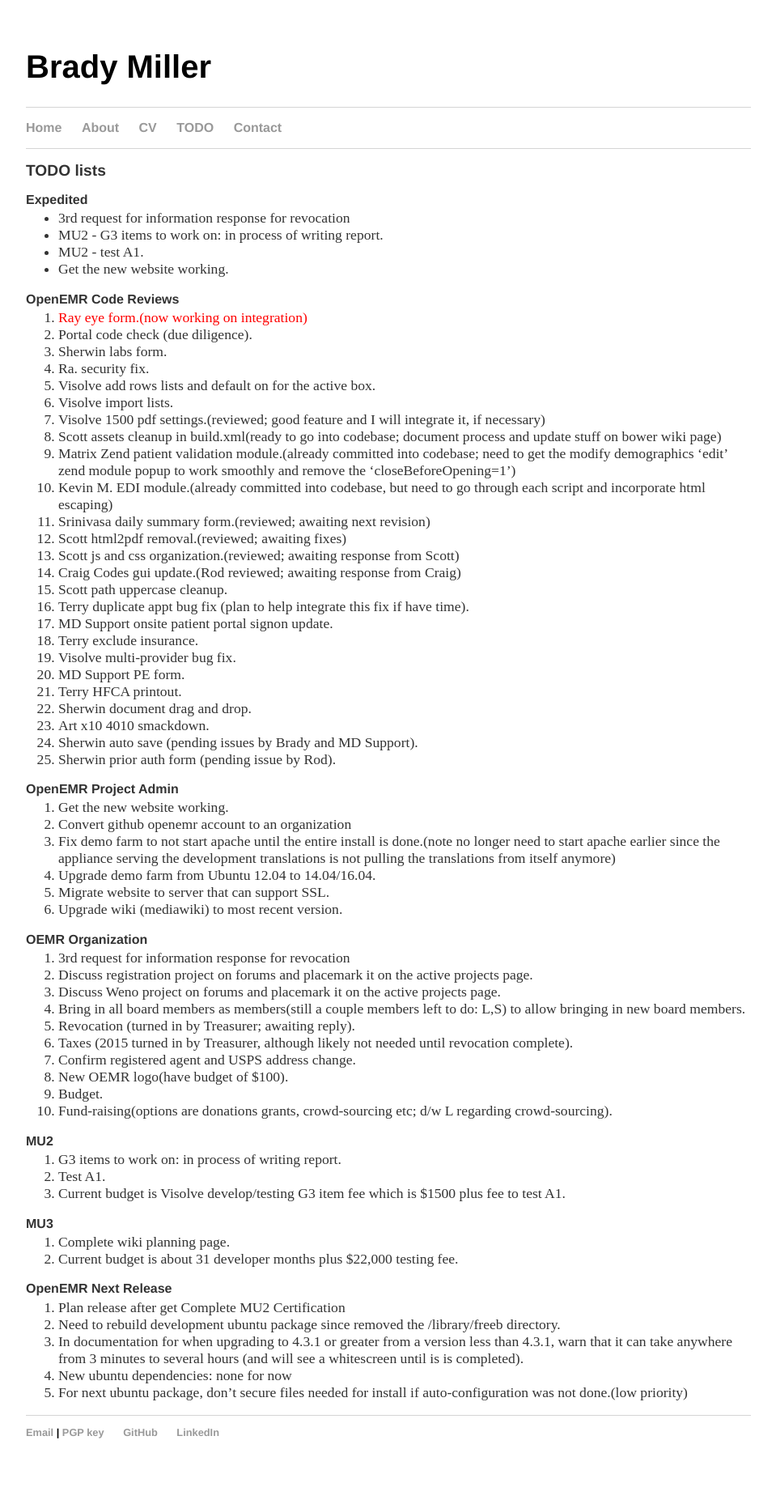
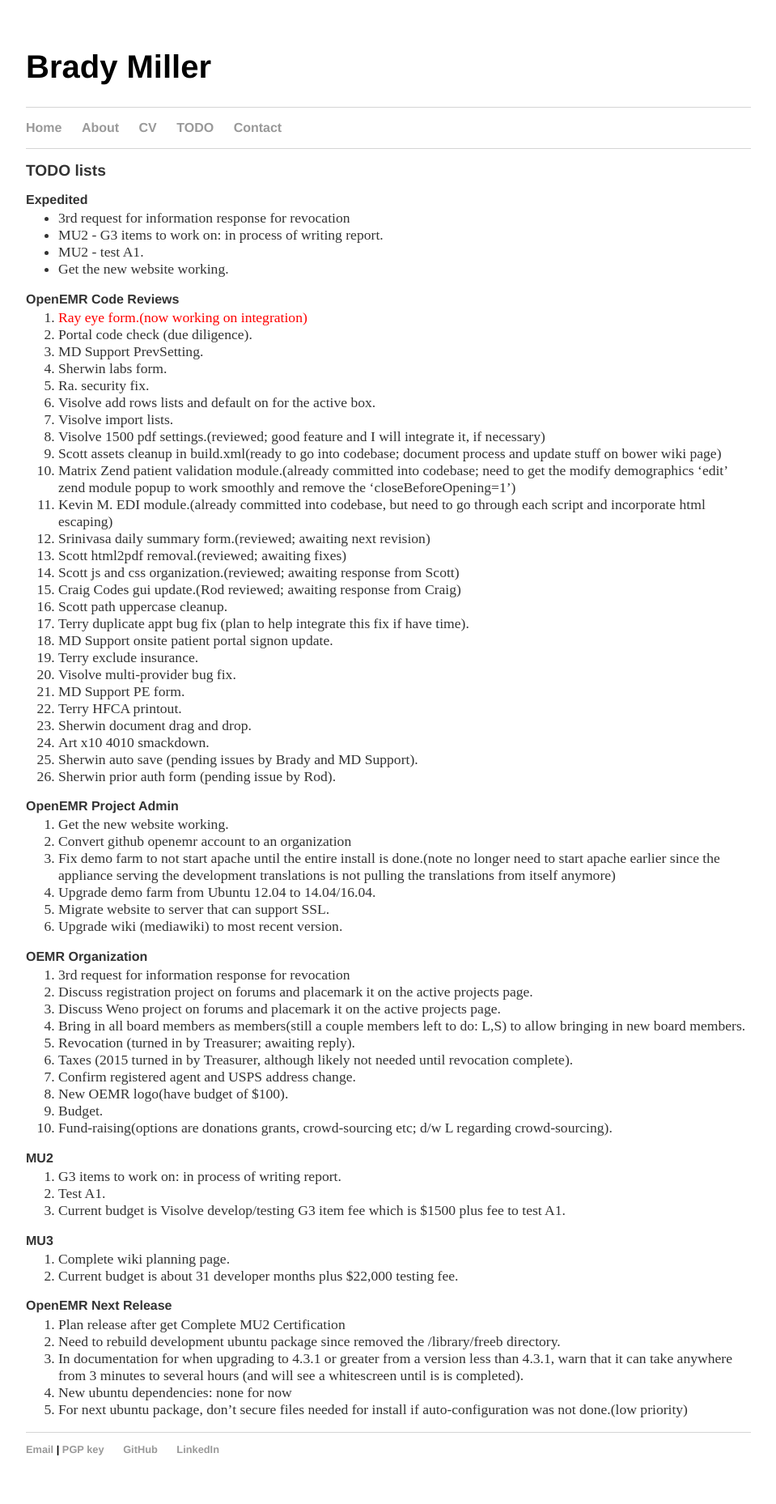
Before and after one commit to bradymiller/bradymiller.github.io, a Jekyll site: the page built from todo/index.md, in a window 1280 px wide. Shown: the whole page at 81% size, without its empty margins (160-1119 px from the left). Built offline with Jekyll 4.4.1, drawn with Linux system fonts in a browser that asks for light colours; before the commit the page ends 1837 px from its top, so only the background shows below that.

Commit message:
Update todo list

```diff
--- a/todo/index.md
+++ b/todo/index.md
@@ -12,6 +12,7 @@
 ### OpenEMR Code Reviews
 1. <span style="color: red">Ray eye form.(now working on integration)</span>
 1. Portal code check (due diligence).
+1. MD Support PrevSetting.
 1. Sherwin labs form.
 1. Ra. security fix.
 1. Visolve add rows lists and default on for the active box.
```
